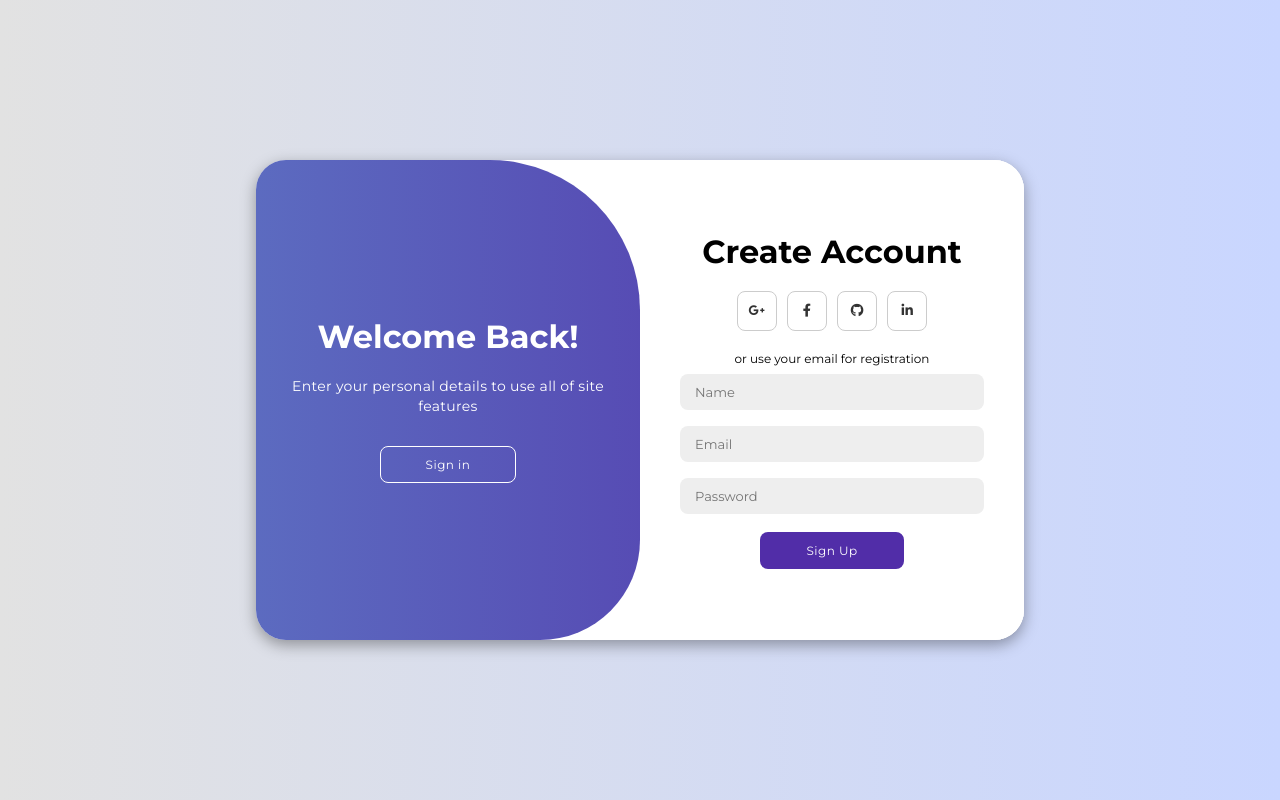
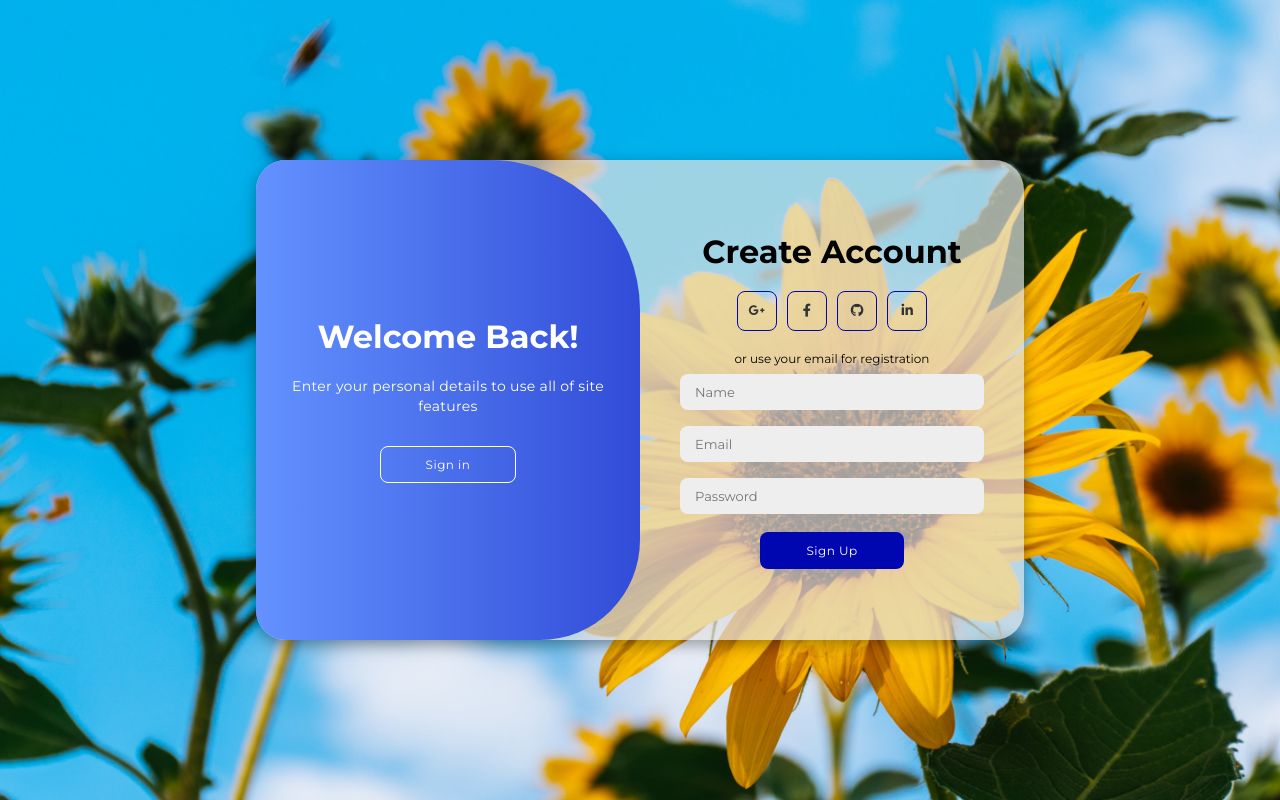
Before and after one commit to Bojan9/CSS-Designs, a plain HTML site: page 01-Login/index.html in a window 1280 px wide. Both pictures are taken after a click on the button "Sign up". Drawn offline with Linux system fonts and the light colour scheme.

Commit message:
added styles

```diff
--- a/01-Login/index.html
+++ b/01-Login/index.html
@@ -37,7 +37,7 @@
                 </form>
             </div>
 
-            <div class="form-container sign-in">
+            <div class="form-container sign-in" id="signInForm">
                 <form>
                     <h1>Sign In</h1>
                     <div class="social-icons">
--- a/01-Login/script.js
+++ b/01-Login/script.js
@@ -1,11 +1,14 @@
 const container = document.getElementById('container');
 const registerBtn = document.getElementById('register');
 const loginBtn = document.getElementById('login');
+const signInForm = document.getElementById('signInForm');
 
 registerBtn.addEventListener('click', () => {
     container.classList.add("active");
+    signInForm.classList.add("hidden");
 });
 
 loginBtn.addEventListener('click', () => {
     container.classList.remove("active");
+    signInForm.classList.remove("hidden");
 });
--- a/01-Login/style.scss
+++ b/01-Login/style.scss
@@ -1,4 +1,24 @@
+// Fonts
+
 @import url('https://fonts.googleapis.com/css2?family=Montserrat:wght@300;400;500;600;700&display=swap');
+
+// Variables
+
+$main-pink: #c6538c;
+$secondary-pink: #ffaced;
+
+$main-blue: #0006b0;
+$secondary-blue: #6392ff;
+
+$main-green: #29b000;
+$secondary-green: #63ff92;
+
+$pink-img: url(./img/a1.jpg);
+$blue-img: url(./img/a2.jpg);
+$green-img: url(./img/a3.jpg);
+$purple-img: url(./img/a4.jpg);
+
+// Styles
 
 * {
     margin: 0;
@@ -8,8 +28,16 @@
 }
 
 body {
-    background-color: #c9d66f;
-    background: linear-gradient(to right, #e2e2e2, #c9d6ff);
+    // Solid color background
+        // background-color: #c9d66f;
+        // background: linear-gradient(to right, #e2e2e2, #c9d6ff);
+
+    // Backgorund with image
+    background: $blue-img no-repeat center center fixed;
+        -webkit-background-size: cover;
+        -moz-background-size: cover;
+        -o-background-size: cover;
+        background-size: cover;
     display: flex;
     align-items: center;
     justify-content: center;
@@ -18,7 +46,11 @@ body {
 }
 
 .container {
-    background-color: #fff;
+    // Solid color background
+        // background-color: #fff;
+
+    // Backgorund with image
+    background: rgba(226, 226, 226, 0.7);
     border-radius: 30px;
     box-shadow: 0 5px 15px rgba(0, 0, 0, 0.35);
     position: relative;
@@ -47,7 +79,7 @@ body {
 }
 
 .container button {
-    background-color: #512da8;
+    background-color: $main-blue;
     color: #fff;
     font-size: 12px;
     padding: 10px 45px;
@@ -66,7 +98,8 @@ body {
 }
 
 .container form {
-    background-color: #fff;
+    // Solid color background
+    // background-color: #fff;
     display: flex;
     align-items: center;
     justify-content: center;
@@ -133,7 +166,7 @@ body {
 }
 
 .social-icons a{
-    border: 1px solid #ccc;
+    border: 1px solid $main-blue;
     border-radius: 20%;
     display: inline-flex;
     justify-content: center;
@@ -161,9 +194,9 @@ body {
 }
 
 .toggle{
-    background-color: #512da8;
+    background-color: $main-blue;
     height: 100%;
-    background: linear-gradient(to right, #5c6bc0, #512da8);
+    background: linear-gradient(to right, $secondary-blue, $main-blue);
     color: #fff;
     position: relative;
     left: -100%;
@@ -208,3 +241,9 @@ body {
 .container.active .toggle-right{
     transform: translateX(200%);
 }
+
+.form-container.hidden {
+    opacity: 0;
+    pointer-events: none;
+    transition: opacity 0.6s ease-in-out;
+}
```
Also changed, not shown: 01-Login/img/a1.jpg (added), 01-Login/img/a2.jpg (added), 01-Login/img/a3.jpg (added), 01-Login/img/a4.jpg (added), 01-Login/style.css, 1 other file.
